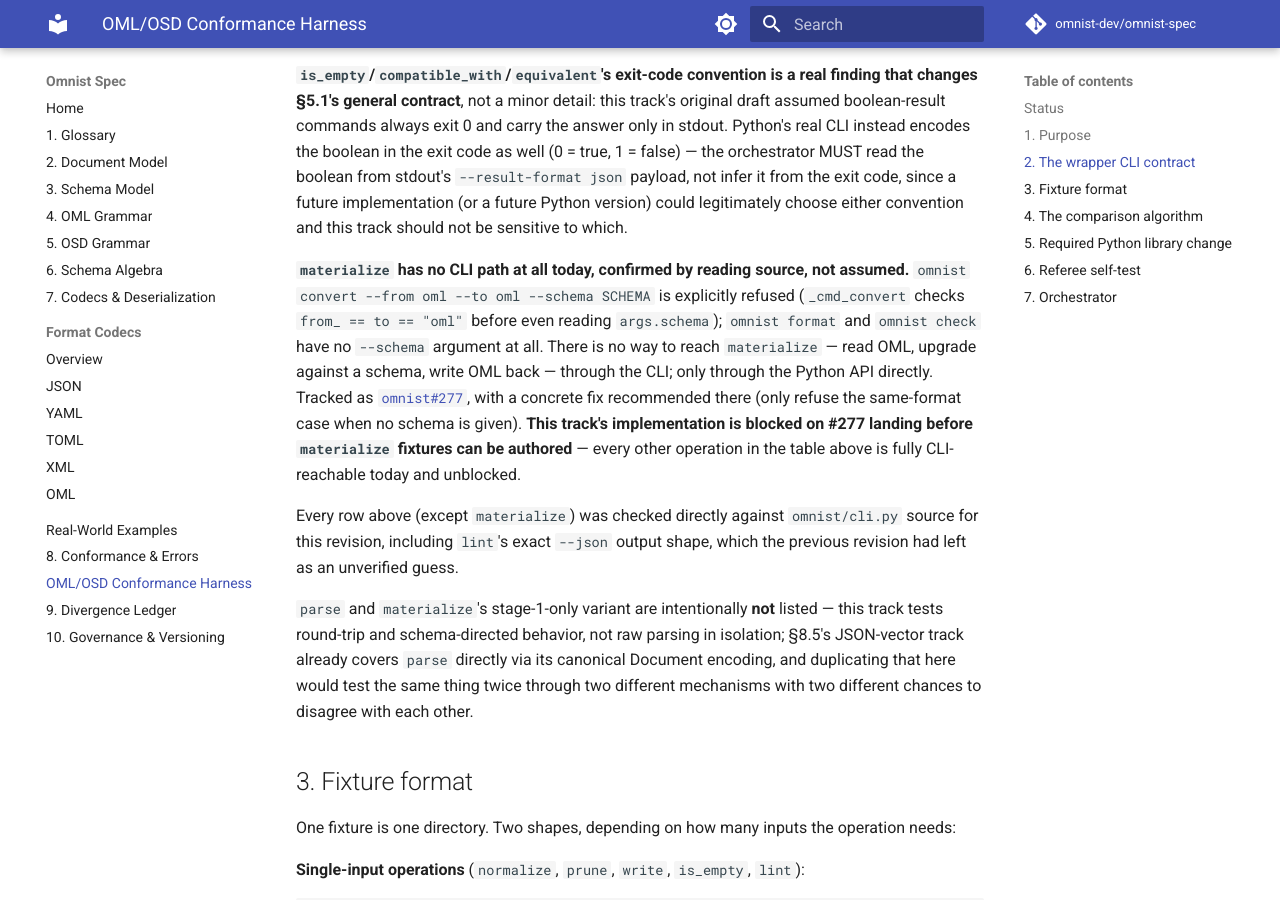
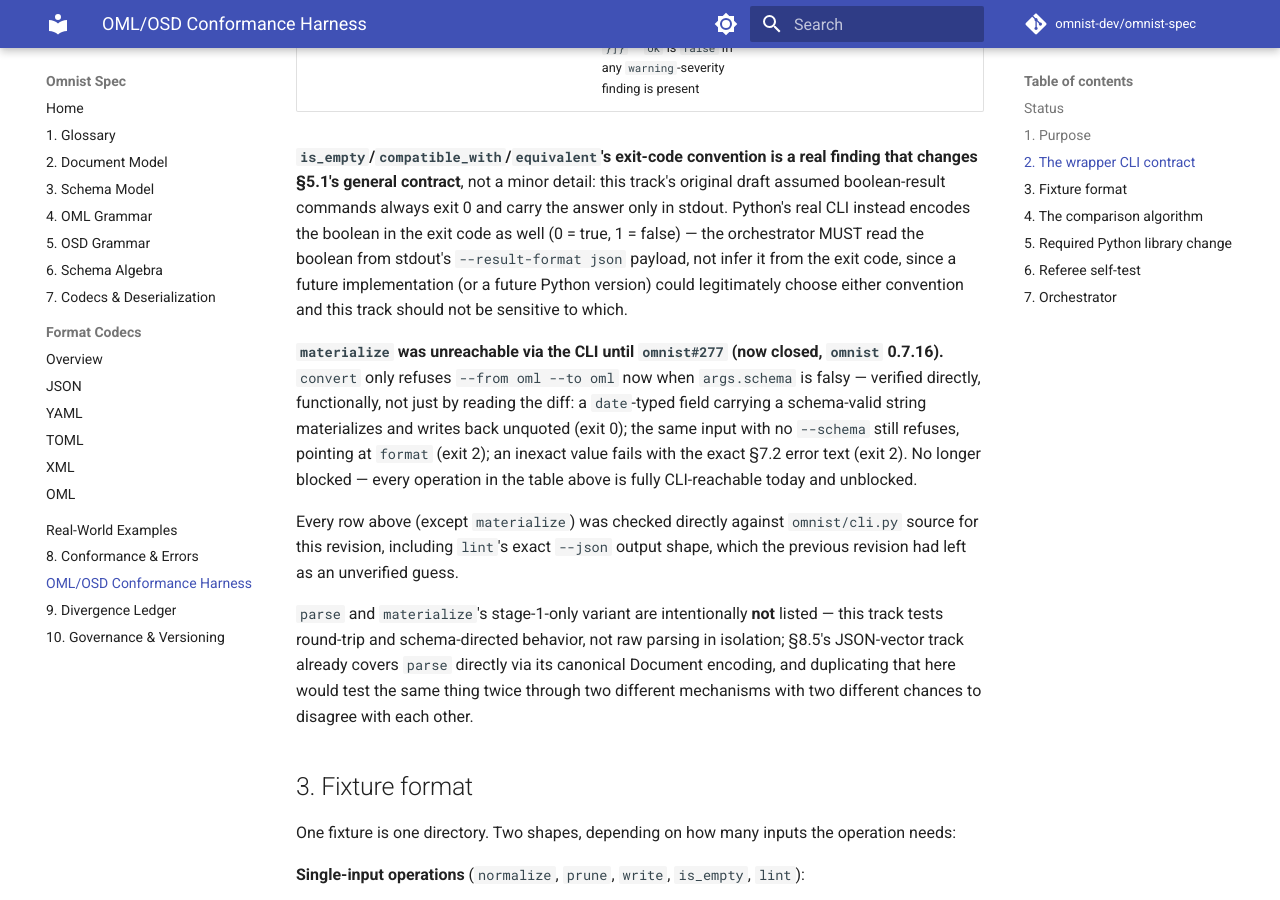
Before and after one commit to omnist-dev/omnist-spec, an MkDocs documentation site: the page built from docs/conformance-harness.md, in a window 1280 px wide and 900 px high, scrolled down 2743 px. Built offline with MkDocs 1.6.1 and Material for MkDocs 9.7.7, drawn with Linux system fonts in a browser that asks for light colours; comment, search, counter and statistics services are not loaded; some of the changed text lies outside the part shown.

Commit message:
Confirm materialize is unblocked: omnist#277 verified functionally, not just merged
Ran three checks directly against the fixed CLI: schema-directed
materialization succeeds and writes back a real date unquoted (exit 0);
the no-schema case still refuses pointing at format (exit 2); an inexact
value fails with the exact Sec7.2 error text (exit 2). Updated the
materialize row and status note accordingly.

```diff
--- a/docs/conformance-harness.md
+++ b/docs/conformance-harness.md
@@ -65,7 +65,7 @@
 |---|---|---|---|
 | `write` | `omnist format INPUT [--compact] [-o FILE]` | canonical OML | 0 |
 | `validate` | `omnist validate INPUT --from oml --schema SCHEMA --json` | `{"ok": true}` | 0 (ok), 1 (validation failure, `errors` populated), 2 (parse/read error, `errors` empty) |
-| `materialize` | **blocked — no CLI path exists today** (see below) | — | — |
+| `materialize` | `omnist convert INPUT --from oml --to oml --schema SCHEMA` | materialized OML | 0, or 2 on inexact conversion/shape failure (verified: message format matches §7.2's error text, e.g. `$.d: 'not-a-date' cannot be read as date (not a value-exact conversion)`) |
 | `normalize` | `omnist schema normalize SCHEMA [--compact] [-o FILE]` | OSD | 0 |
 | `prune` | `omnist schema prune SCHEMA [--compact] [-o FILE]` | OSD | 0 |
 | `extract` | `omnist schema extract SCHEMA --keep label1,label2,... [--compact] [-o FILE]` | OSD | 0, non-zero if `keep` invalidates the root (§6.9) |
@@ -85,17 +85,14 @@
 Python version) could legitimately choose either convention and this track
 should not be sensitive to which.
 
-**`materialize` has no CLI path at all today, confirmed by reading source,
-not assumed.** `omnist convert --from oml --to oml --schema SCHEMA` is
-explicitly refused (`_cmd_convert` checks `from_ == to == "oml"` before even
-reading `args.schema`); `omnist format` and `omnist check` have no
-`--schema` argument at all. There is no way to reach `materialize` — read
-OML, upgrade against a schema, write OML back — through the CLI; only
-through the Python API directly. Tracked as
-[`omnist#277`](https://github.com/omnist-dev/omnist/issues/277), with a
-concrete fix recommended there (only refuse the same-format case when no
-schema is given). **This track's implementation is blocked on #277 landing
-before `materialize` fixtures can be authored** — every other operation in
+**`materialize` was unreachable via the CLI until `omnist#277` (now closed,
+`omnist` 0.7.16).** `convert` only refuses `--from oml --to oml` now when
+`args.schema` is falsy — verified directly, functionally, not just by
+reading the diff: a `date`-typed field carrying a schema-valid string
+materializes and writes back unquoted (exit 0); the same input with no
+`--schema` still refuses, pointing at `format` (exit 2); an inexact value
+fails with the exact §7.2 error text (exit 2). No longer blocked — every
+operation in
 the table above is fully CLI-reachable today and unblocked.
 
 Every row above (except `materialize`) was checked directly against
```
